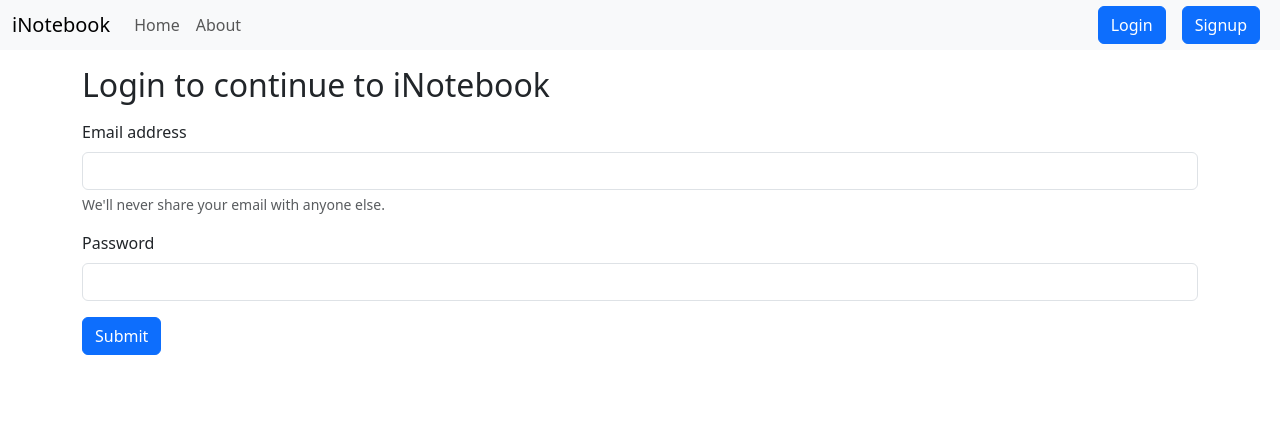
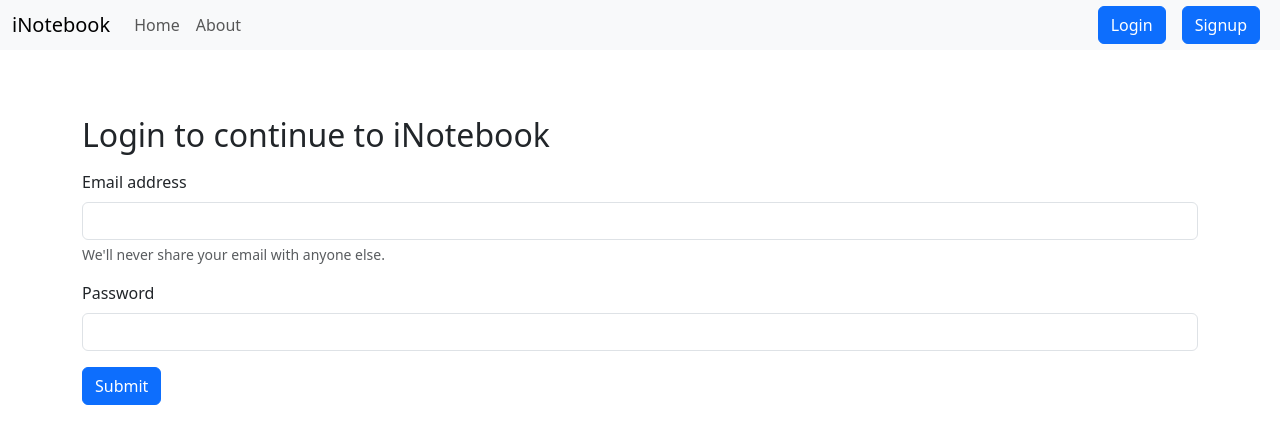
Before and after one commit to pintu1609/iNotebook, a React (Create React App) app: page /login in a window 1280 px wide. Shown: the top 444 px of the page. Built offline with nearby package versions, Linux system fonts and the light colour scheme.

Commit message:
correct alert promt

```diff
--- a/src/components/Alert.js
+++ b/src/components/Alert.js
@@ -10,7 +10,7 @@
         return lower.charAt(0).toUpperCase()+ lower.slice(1);
     }
   return (
-    <div style={{height: '50px'}}>
+    <div style={{height: '50px', marginTop:"50px"}}>
     {props.alert && <div className={`alert alert-${props.alert.type} alert-dismissible fade show`} role="alert">
            <strong>
             {capitalize(props.alert.type)}
```
